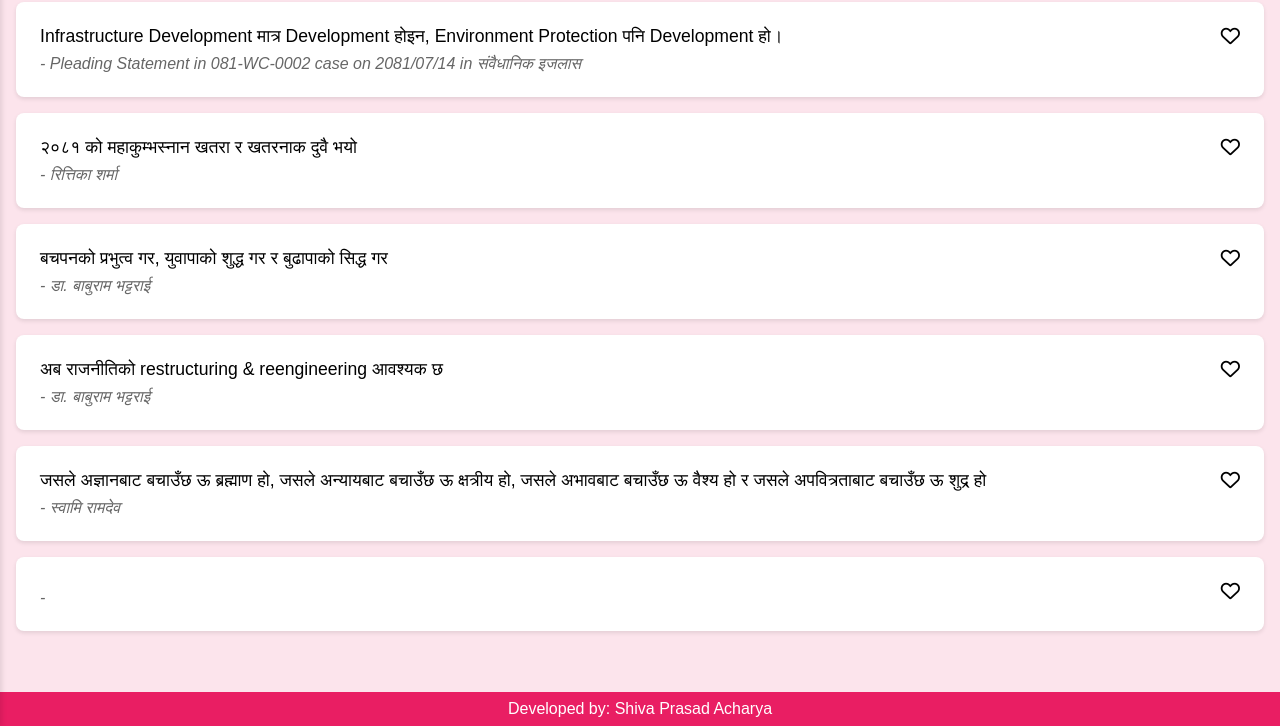
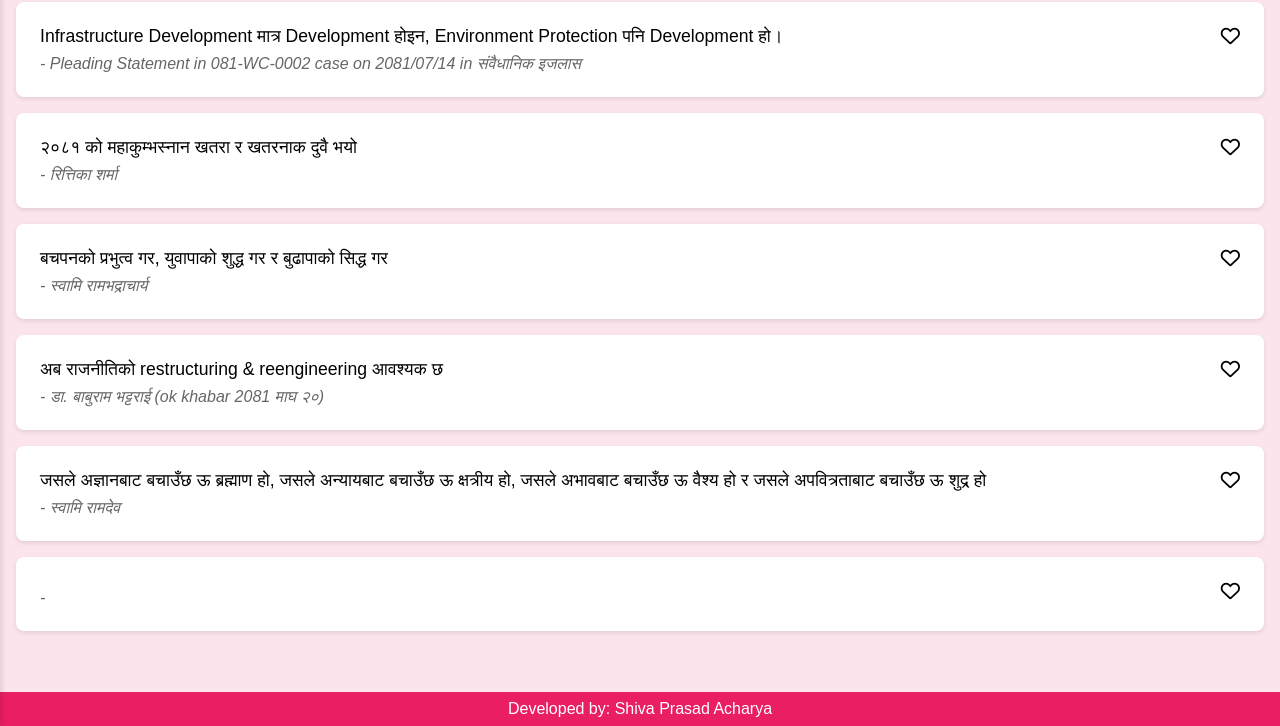
Before and after one commit to ShivaPrasadAcharya/favoritequotes.git.io, a plain HTML site: page index.html in a window 1280 px wide. Shown: the part 74-800 px from the top of the page. Drawn offline with Linux system fonts and the light colour scheme.

Commit message:
Update index.html

```diff
--- a/index.html
+++ b/index.html
@@ -234,13 +234,13 @@
                                   {
                 id: '4',
                 text: "बचपनको प्रभुत्व गर, युवापाको शुद्ध गर र बुढापाको सिद्ध गर ",
-                author: "डा. बाबुराम भट्टराई",
+                author: "स्वामि रामभद्राचार्य",
                 favoriteType: 0 // 0: not favorite, 1-3: favorite types
             },
                                     {
                 id: '3',
                 text: "अब राजनीतिको restructuring & reengineering  आवश्यक छ",
-                author: "डा. बाबुराम भट्टराई",
+                author: "डा. बाबुराम भट्टराई (ok khabar 2081 माघ २०)",
                 favoriteType: 0 // 0: not favorite, 1-3: favorite types
             },
                         {
```
